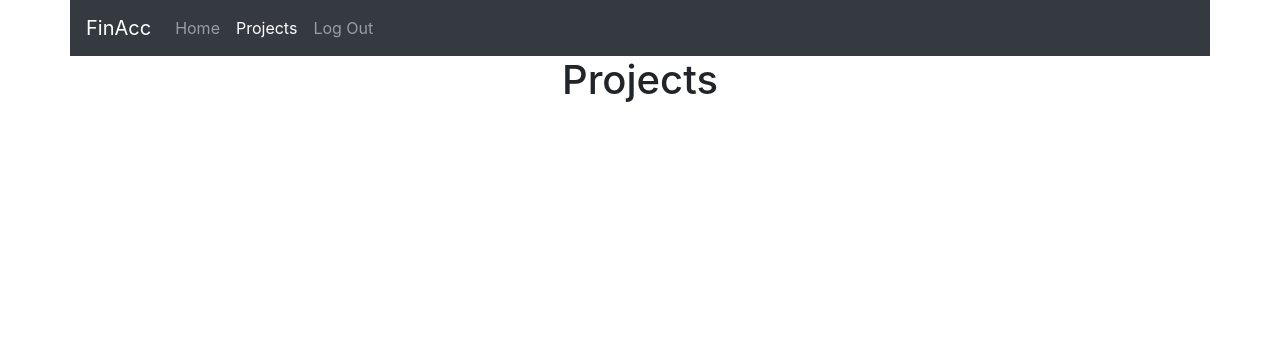
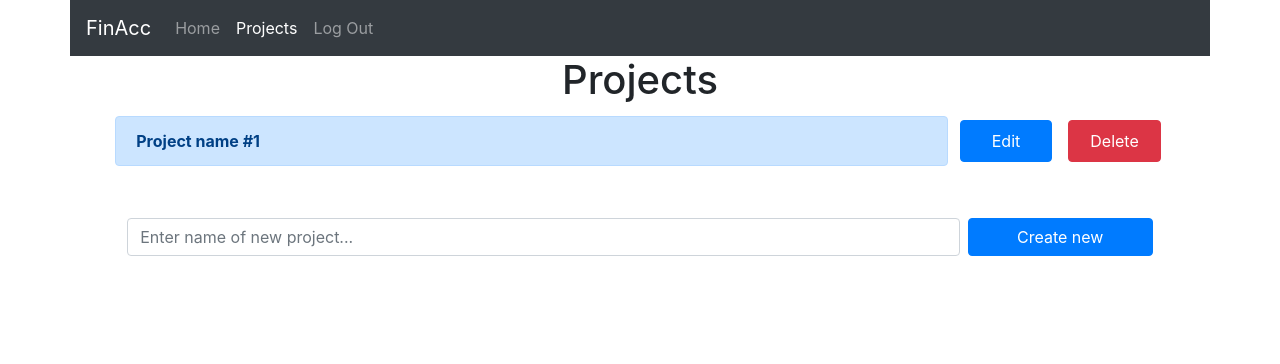
Before and after one commit to alekon28/financial_accounting, a Flask app: page /profile in a window 1280 px wide. Shown: the top 364 px of the page. Run offline with Flask 2, Linux system fonts and the light colour scheme; a user stored in the database is signed in; data that the repository does not hold is empty; some libraries are stand-ins or nearby versions.

Commit message:
project page

```diff
--- a/finacc/__init__.py
+++ b/finacc/__init__.py
@@ -5,7 +5,7 @@ from flask_login import LoginManager
 
 app = Flask(__name__)
 app.secret_key = "LkdrmcPb0O"
-app.config['SQLALCHEMY_DATABASE_URI'] = 'sqlite:////home/sasha/PycharmProjects/financial_accounting/database/main.db'
+app.config['SQLALCHEMY_DATABASE_URI'] = 'sqlite:////home/diana/projects/financial_accounting/database/main.db'
 db = SQLAlchemy(app)
 lm = LoginManager(app)
 
--- a/finacc/templates/profile.html
+++ b/finacc/templates/profile.html
@@ -7,5 +7,17 @@
 
 {% block content %}
     <div class="container">
+        <div class="row justify-content-center">
+            <a href="#" class="alert alert-primary alert-link col-9 m-1">Project name #1</a>
+            <button type="button" class="btn btn-primary col-1 m-2">Edit</button>
+            <button type="button" class="btn btn-danger col-1 m-2">Delete</button>
+        </div>
+    </div>
+    <div class="container">
+        <form class="row justify-content-center mt-5" method="post">
+            <label class="sr-only" for="inlineFormInputName2">Name</label>
+            <input name="project_name" type="text" class="form-control mb-2 mr-sm-2 col-9" id="nameOfNewProject" placeholder="Enter name of new project...">
+            <button type="submit" class="btn btn-primary mb-2 col-2">Create new</button>
+        </form>
     </div>
 {% endblock %}
```
Also changed, not shown: database/main.db (added).
